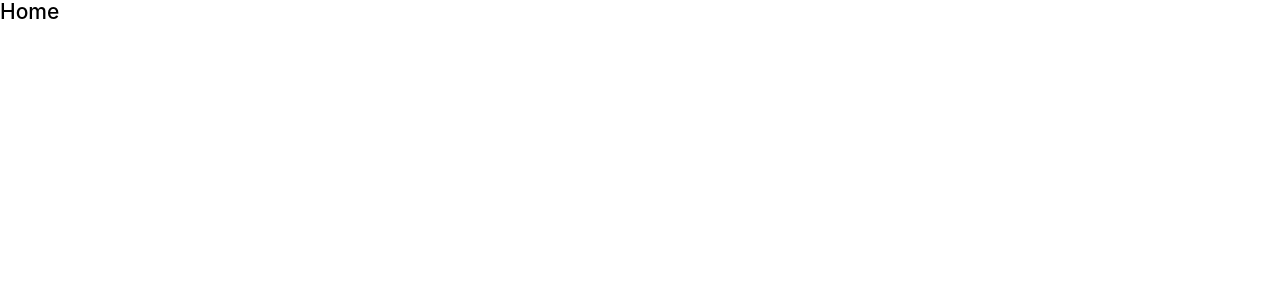
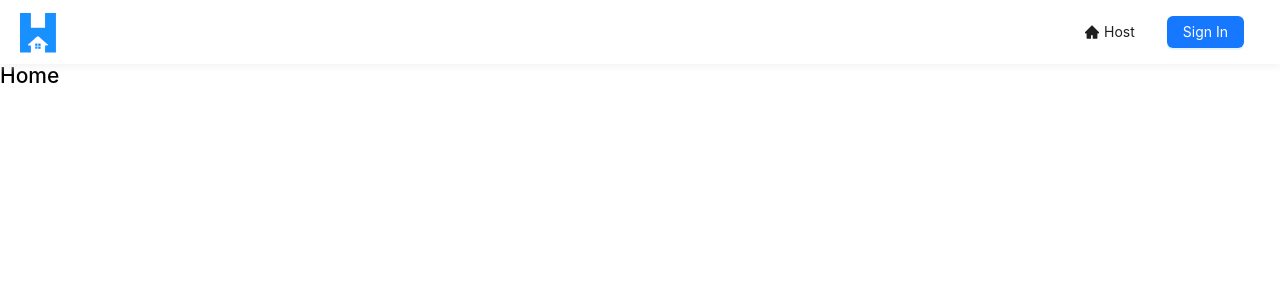
Before and after one commit to kibhum/tinyhouse_client, a React (Create React App) app: page / in a window 1280 px wide. Shown: the top 300 px of the page. Built offline with nearby package versions, Linux system fonts and the light colour scheme.

Commit message:
created AppHeader component and logged In

```diff
--- a/package.json
+++ b/package.json
@@ -3,6 +3,7 @@
   "version": "0.1.0",
   "private": true,
   "dependencies": {
+    "@ant-design/icons": "^4.8.0",
     "@apollo/client": "^3.7.3",
     "@testing-library/jest-dom": "^5.16.5",
     "@testing-library/react": "^13.4.0",
--- a/src/index.tsx
+++ b/src/index.tsx
@@ -2,7 +2,7 @@ import React, { useState } from "react";
 import { ApolloProvider, ApolloClient, InMemoryCache } from "@apollo/client";
 import { BrowserRouter as Router, Routes, Route } from "react-router-dom";
 import ReactDOM from "react-dom/client";
-import { Layout } from "antd";
+import { Affix, Layout } from "antd";
 import reportWebVitals from "./reportWebVitals";
 import { Viewer } from "./lib/types";
 import {
@@ -13,6 +13,7 @@ import {
   NotFound,
   User,
   Login,
+  AppHeader,
 } from "./sections";
 import "./styles/index.css";
 
@@ -32,11 +33,13 @@ const initialViewer: Viewer = {
 
 const App = () => {
   const [viewer, setViewer] = useState<Viewer>(initialViewer);
-  console.log("viewer", viewer);
 
   return (
     <Router>
       <Layout id="app">
+        <Affix offsetTop={0} className="app__affix-header">
+          <AppHeader viewer={viewer} setViewer={setViewer} />
+        </Affix>
         <Routes>
           <Route path="/" element={<Home />} />
           <Route path="/host" element={<Host />} />
@@ -55,12 +58,11 @@ const root = ReactDOM.createRoot(
   document.getElementById("root") as HTMLElement
 );
 root.render(
-  <React.StrictMode>
-    <ApolloProvider client={client}>
-      {/* <Listings title="Tinyhouse Listings" /> */}
-      <App />
-    </ApolloProvider>
-  </React.StrictMode>
+  // <React.StrictMode>
+  <ApolloProvider client={client}>
+    <App />
+  </ApolloProvider>
+  // </React.StrictMode>
 );
 
 // If you want to start measuring performance in your app, pass a function
--- /dev/null
+++ b/src/sections/AppHeader/components/MenuItems/index.tsx
@@ -0,0 +1,73 @@
+import React from "react";
+import { Avatar, Button, Menu } from "antd";
+import { useMutation } from "@apollo/client";
+import { HomeFilled, UserOutlined, LogoutOutlined } from "@ant-design/icons";
+import { Link } from "react-router-dom";
+import {
+  displaySuccessNotification,
+  displayErrorMessage,
+} from "../../../../lib/utils";
+import { Viewer } from "../../../../lib/types";
+import { LOG_OUT } from "../../../../lib/graphql/mutations";
+import { LogOut as LogOutData } from "../../../../lib/graphql/mutations/__generated__/LogOut";
+
+interface Props {
+  viewer: Viewer;
+  setViewer: (viewer: Viewer) => void;
+}
+const { Item, SubMenu } = Menu;
+
+export const MenuItems = ({ viewer, setViewer }: Props) => {
+  const [logOut] = useMutation<LogOutData>(LOG_OUT, {
+    onCompleted: (data) => {
+      if (data && data.logOut) {
+        setViewer(data.logOut);
+        displaySuccessNotification("You've successfully logged out!");
+      }
+    },
+    onError: (_error) => {
+      displayErrorMessage(
+        `Sorry! We weren't able to log you out! Please try again later!`
+      );
+    },
+  });
+
+  const handleLogout = () => {
+    logOut();
+  };
+  const subMenuLogin =
+    viewer.id && viewer.avatar ? (
+      <SubMenu title={<Avatar src={viewer.avatar} />}>
+        <Item key="/user">
+          <Link to={`user/${viewer.id}`}>
+            <UserOutlined />
+            Profile
+          </Link>
+        </Item>
+        <Item key="/logout">
+          <div onClick={handleLogout}>
+            <LogoutOutlined />
+            Logout
+          </div>
+        </Item>
+      </SubMenu>
+    ) : (
+      <Item>
+        <Link to="/login">
+          <Button type="primary">Sign In</Button>
+        </Link>
+      </Item>
+    );
+
+  return (
+    <Menu mode="horizontal" selectable={false} className="menu">
+      <Item key="/host">
+        <Link to="/host">
+          <HomeFilled style={{ margin: 5 }} />
+          Host
+        </Link>
+      </Item>
+      {subMenuLogin}
+    </Menu>
+  );
+};
--- /dev/null
+++ b/src/sections/AppHeader/components/index.ts
@@ -0,0 +1 @@
+export * from "./MenuItems";
--- /dev/null
+++ b/src/sections/AppHeader/index.tsx
@@ -0,0 +1,29 @@
+import React from "react";
+import { Layout } from "antd";
+import { Link } from "react-router-dom";
+import logo from "./assets/tinyhouse-logo.png";
+import { MenuItems } from "./components";
+import { Viewer } from "../../lib/types";
+const { Header } = Layout;
+
+interface Props {
+  viewer: Viewer;
+  setViewer: (viewer: Viewer) => void;
+}
+
+export const AppHeader = ({ viewer, setViewer }: Props) => {
+  return (
+    <Header className="app-header">
+      <div className="app-header__logo-search-section">
+        <div className="app-header__logo">
+          <Link to="/">
+            <img src={logo} alt="App Header" />
+          </Link>
+        </div>
+      </div>
+      <div className="app-header__menu-section">
+        <MenuItems viewer={viewer} setViewer={setViewer} />
+      </div>
+    </Header>
+  );
+};
--- a/src/sections/index.ts
+++ b/src/sections/index.ts
@@ -1,3 +1,4 @@
+export * from "./AppHeader";
 export * from "./Home";
 export * from "./Host";
 export * from "./Listing";
```
Also changed, not shown: src/sections/AppHeader/assets/tinyhouse-logo.png (added), 1 other file (tests, documents, lock files or other folders).
